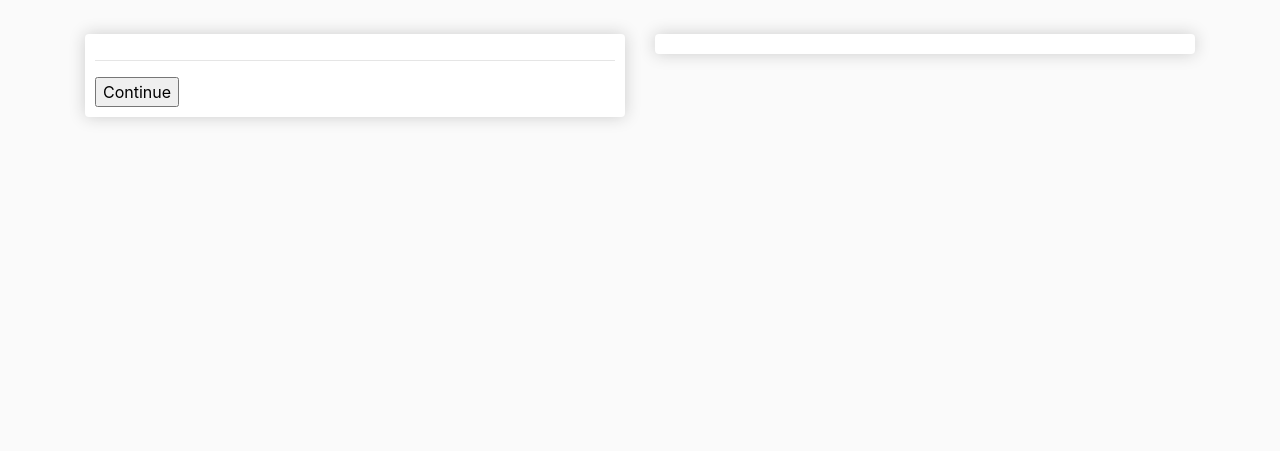
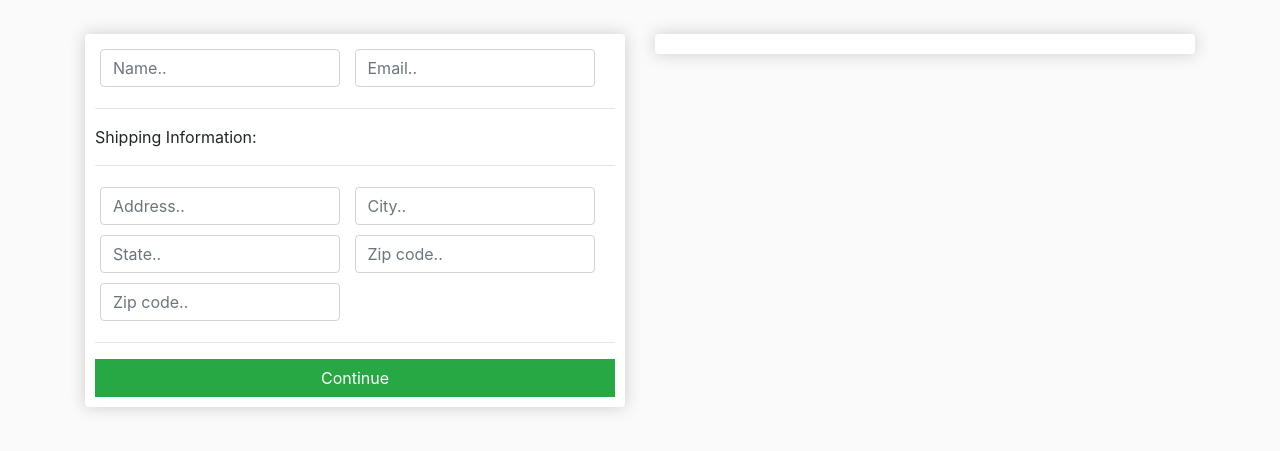
Before and after one commit to bellcastle88/E-commerce-Django, a Django app: page /checkout in a window 1280 px wide. Shown: the part 57-508 px from the top of the page. Run offline with Django 3.2, Linux system fonts and the light colour scheme; some libraries are stand-ins or nearby versions.

Commit message:
feature 10/18

```diff
--- a/store/templates/store/checkout.html
+++ b/store/templates/store/checkout.html
@@ -6,16 +6,38 @@
     <div class="col-lg-6">
         <div class="box-element" id="form-wrapper">
             <form id="user-info">
-                <div id="user-info">
+                <div id="user-info"><div class="form-field">
+                    <input required class="form-control" type="text" name="name" placeholder="Name..">
+                </div>
+                <div class="form-field">
+                    <input required class="form-control" type="email" name="email" placeholder="Email..">
+                </div>
 
                 </div>
 
                 <div id="shipping-info">
-
+                    <hr>
+                    <p>Shipping Information:</p>
+                    <hr>
+                    <div class="form-field">
+                        <input class="form-control" type="text" name="address" placeholder="Address..">
+                    </div>
+                    <div class="form-field">
+                        <input class="form-control" type="text" name="city" placeholder="City..">
+                    </div>
+                    <div class="form-field">
+                        <input class="form-control" type="text" name="state" placeholder="State..">
+                    </div>
+                    <div class="form-field">
+                        <input class="form-control" type="text" name="zipcode" placeholder="Zip code..">
+                    </div>
+                    <div class="form-field">
+                        <input class="form-control" type="text" name="country" placeholder="Zip code..">
+                    </div>
                 </div>
 
                 <hr>
-                <input type="submit" value="Continue">
+                <input id="form-button" class="btn btn-success btn-block" type="submit" value="Continue">
             </form>
         </div>
     </div>
```
